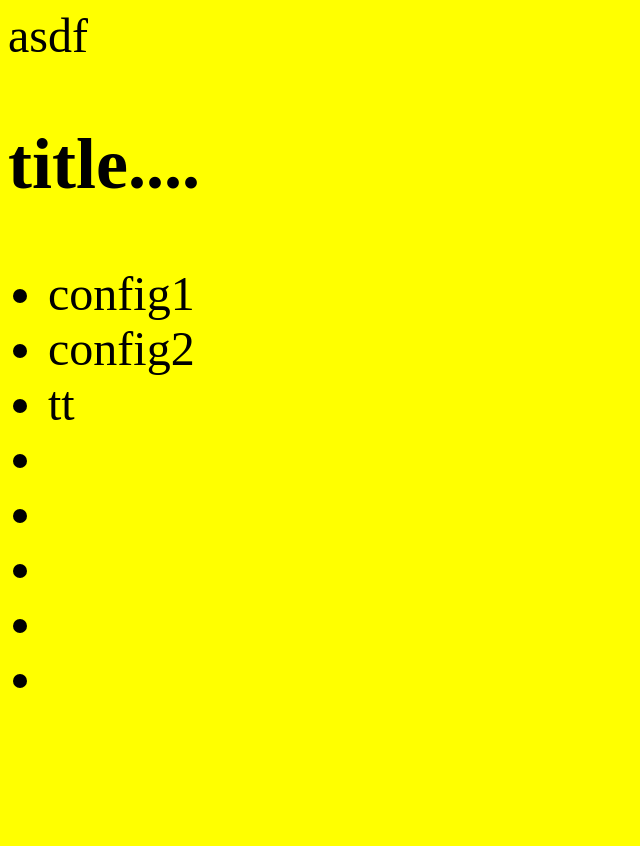
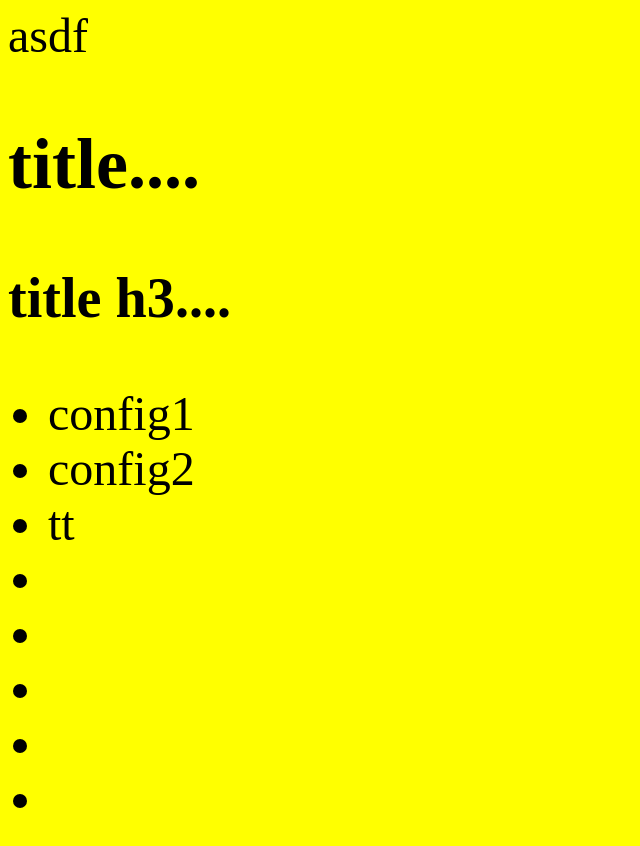
Before and after one commit to jayShuoer/gitPro, a plain HTML site: page index.html in a window 1280 px wide. Shown: the whole page, without its empty margins (0-640 px from the left). Before the commit the page ends 800 px from the top, so only its background shows below. Drawn offline with Linux system fonts and the light colour scheme.

Commit message:
添加h3标题

```diff
--- a/index.html
+++ b/index.html
@@ -10,6 +10,7 @@
 <body>
     <div>asdf</div>
     <h2>title....</h2>
+    <h3>title h3....</h3>
     <ul>
         <li>config1</li>
         <li>config2</li>
```
